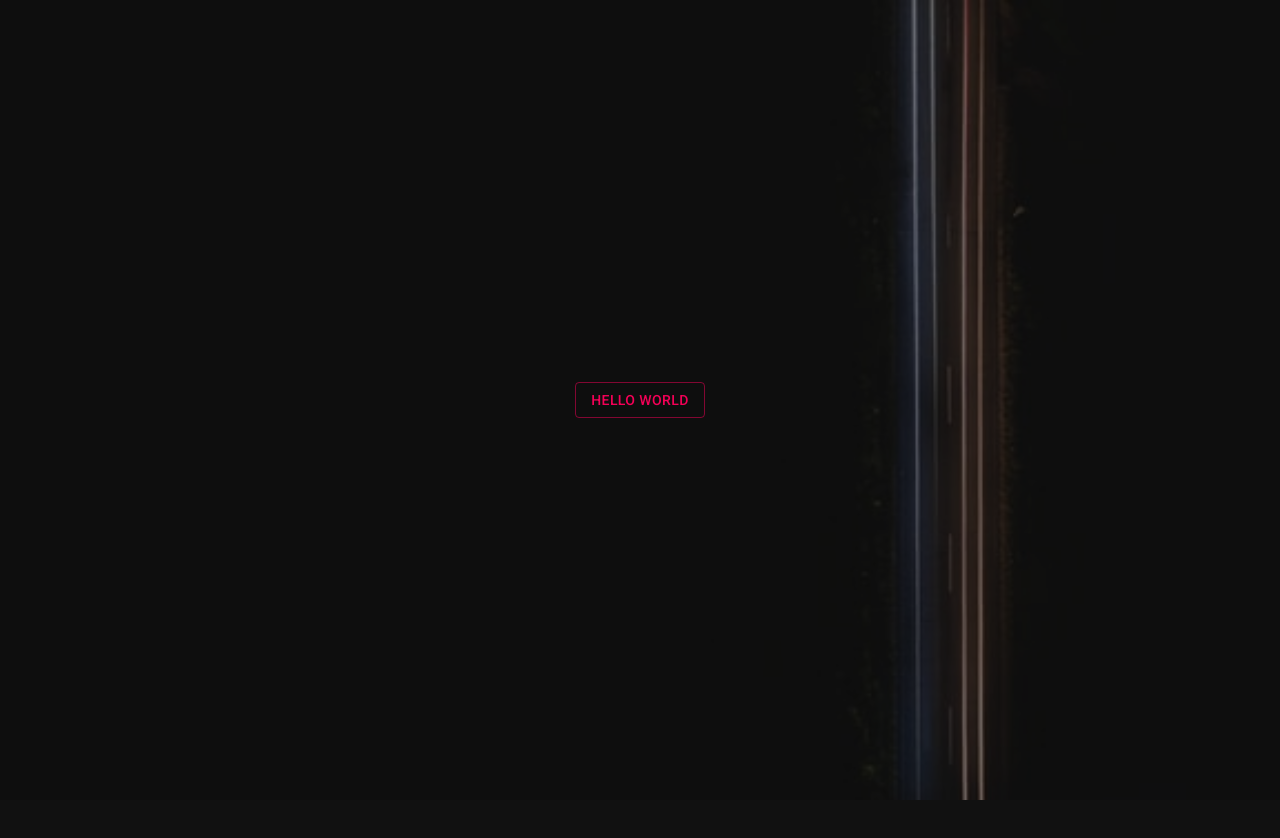
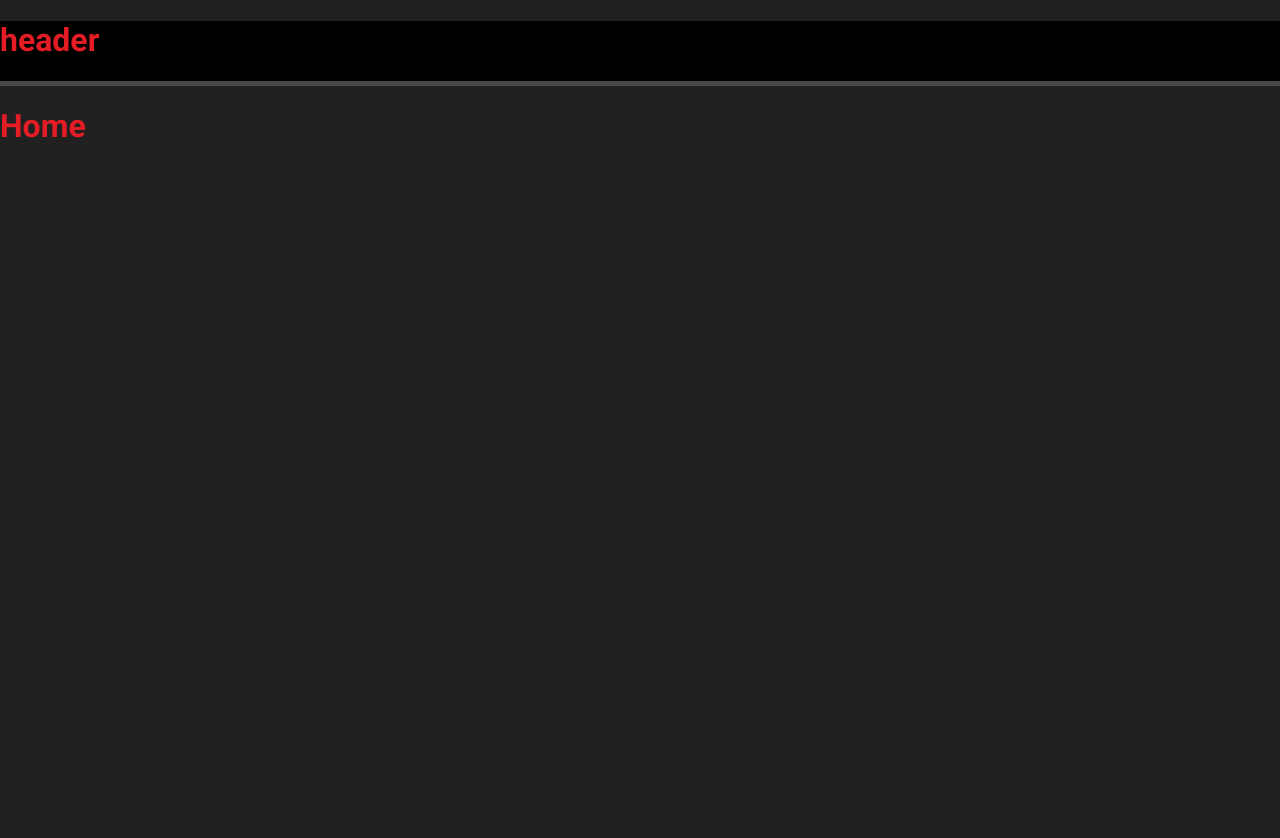
Before and after one commit to sbogucki12/companysite, a React (Create React App) app: page / in a window 1280 px wide. Shown: the top 838 px of the page. Before the commit the page ends 800 px from the top, so only its background shows below. Built offline with nearby package versions, Linux system fonts and the light colour scheme; the HTML template or start-up script is replaced by a standard one.

Commit message:
gonna start new feature contact menu

```diff
--- a/package.json
+++ b/package.json
@@ -13,6 +13,7 @@
     "react-dom": "^17.0.1",
     "react-router-dom": "^5.2.0",
     "react-scripts": "4.0.1",
+    "unsplash-js": "^7.0.4",
     "web-vitals": "^0.2.4"
   },
   "scripts": {
--- a/src/App.css
+++ b/src/App.css
@@ -1,175 +1,27 @@
-.App {
-  text-align: center;
+@import url('https://fonts.googleapis.com/css2?family=Roboto&display=swap');
+
+:root {
+	--primary-color: #212121;
+	--primary-color-light: #484848;
+	--primary-color-dark: #000000;
+	--secondary-color: #d84315;
+	--secondary-color-light: #ff7543;
+	--secondary-color-dark: #9f0000;
+	--text-color-primary: #ffffff;
+	--text-color-secondary: #000000;
+	--primary-font: 'Roboto', sans-serif;
+
+	color: var(--text-color-primary);
+	background-color: var(--primary-color);
 }
 
-.App-logo {
-  height: 40vmin;
-  pointer-events: none;
+body {
+	font-family: var(--primary-font);
+  min-height: 200vh;
 }
 
-@media (prefers-reduced-motion: no-preference) {
-  .App-logo {
-    animation: App-logo-spin infinite 20s linear;
-  }
+#mainHeader {
+  background-color: var(--primary-color-dark);
+  border-bottom: 5px solid var(--primary-color-light);
+  width: 100vw;
 }
-
-.App-header {
-  background-color: #282c34;
-  min-height: 100vh;
-  display: flex;
-  flex-direction: column;
-  align-items: center;
-  justify-content: center;
-  font-size: calc(10px + 2vmin);
-  color: white;
-}
-
-.App-link {
-  color: #61dafb;
-}
-
-@keyframes App-logo-spin {
-  from {
-    transform: rotate(0deg);
-  }
-  to {
-    transform: rotate(360deg);
-  }
-}
-
-
-/* Landing Style Start */
-
-#landingContainer {
-  min-height: 100vh;
-  display: flex;
-  flex-direction: column;
-  width: 100vw;
-  justify-content: center;
-  align-items: center;
-}
-
-#landingBox {
-  width: 80%;
-  border: 5px solid var(--primary-color-lightest);
-  box-shadow: -5px 5px 5px var(--secondary-color-lighter);
-  border-radius: 10px;
-  /*opacity: 1;*/
-	/*animation-name: '';*/
-	animation-iteration-count: 1;
-	animation-timing-function: ease-out;
-  animation-duration: 1s;
-  display: flex;
-  flex-direction: column;
-  justify-content: center;
-  align-items: center;
-  padding-bottom: 2vh;
-}
-
-/*Landing Style End */
-
-/* Main Style Start */
-
-#main {
-  display: flex;
-  justify-content: center;
-  align-items: center;
-  flex-direction: column;
-  max-width: 100vw;
-}
-
-#mainBox {
-  /*border: 5px solid var(--secondary-color-lighter);*/
-  width: 70vw;
-  height: 70vh;
-  display: flex;
-  justify-content: center;
-  align-items: center;
-}
-
-#mainBoxInner{
-  display: flex;
-  min-width: 86vw;
-  justify-content: flex-start;
-}
-
-#about {
-    justify-self: start;
-    margin-right: auto;
-    /*position: absolute;
-    top: 15%;
-    left: 12.5%;*/
-}
-
-#experience {
-  margin-left: auto;
-  /*position: absolute;
-  top: 25%;
-  left: 82%;*/
-}
-
-#values {
-  /*position: absolute;
-  top: 60%;
-  left: 12.5%;*/
-}
-
-#contact {
-  /*position: absolute;
-  left: 82.5%;
-  top: 80%;*/
-  align-self: flex-end;
-}
-
-#homeButtonContainer {
-  padding-top: 5vh;
-  margin-bottom: -5vh;
-}
-
-/* Main Style End */
-
-/* Dialog Style Start */
-
-#dialogContainer {
-  min-height: 100%;
-  display: flex;
-  flex-direction: column;
-  width: 100%;
-  justify-content: center;
-  align-items: center;
-  z-index: 1000;
-}
-
-#dialogBox {
-  z-index: 1100;
-  width: 80%;
-  border: 5px solid var(--primary-color-lightest);
-  box-shadow: -5px 5px 5px var(--secondary-color-lighter);
-  border-radius: 10px;
-  opacity: 1;
-	animation-name: fadeInOpacity;
-	animation-iteration-count: 1;
-	animation-timing-function: ease-in;
-  animation-duration: 1s;
-}
-
-@keyframes fadeInOpacity {
-	0% {
-		opacity: 0;
-	}
-	100% {
-		opacity: 1;
-	}
-}
-
-@keyframes fadeOutOpacity {
-	0% {
-		opacity: 1;
-	}
-	100% {
-		opacity: 0;
-	}
-}
-
-
-/* Dialog Style End */
--- a/src/newStyle/NewStyleHome.jsx
+++ b/src/newStyle/NewStyleHome.jsx
@@ -1,38 +1,29 @@
-import React from 'react';
-import Button from '@material-ui/core/Button';
-import background_black_blue_gold_verticle_stripes from './backgroundImages/black_blue_gold_verticle_stripes.jpg';
-import { makeStyles, styled } from '@material-ui/core/styles';
+import React, {useState} from 'react';
+import '../app.css';
 
-const useStyles = makeStyles({
-	root: {
-		position: `relative`,
-		height: `100vh`,
-		width: `100vw`,
-		display: `flex`,
-		alignItems: `center`,
-		justifyContent: `center`,
-		'&::before': {
-			content: `""`,
-			backgroundImage: `url(${background_black_blue_gold_verticle_stripes})`,
-			backgroundSize: `cover`,
-			position: `absolute`,
-			top: `0px`,
-			right: `0px`,
-			bottom: `0px`,
-			left: `0px`,
-			opacity: `0.4`,
-		},
-	},
-});
+let footer = null;
+
 
 function NewStyleHome() {
-	const classes = useStyles();
+	const [showFooter, setShowFooter] = useState(false);
 
+	window.onscroll = function(e){
+		if(this.oldScroll > this.scrollY){
+			setShowFooter(true);
+		}
+	}
+
+	if(showFooter){
+		footer = <h1>footer</h1>
+	}
 	return (
-		<div className={classes.root}>
-			<Button variant="outlined" color="secondary">
-				Hello World
-			</Button>
+		<div>
+			<header id="mainHeader">
+				<h1>header</h1>
+			</header>
+
+			<h1>Home</h1>
+			<footer>{footer}</footer>
 		</div>
 	);
 }
```
Also changed, not shown: src/oldApp.css (added, +175 -0 lines), 2 other files (tests, documents, lock files or other folders).
